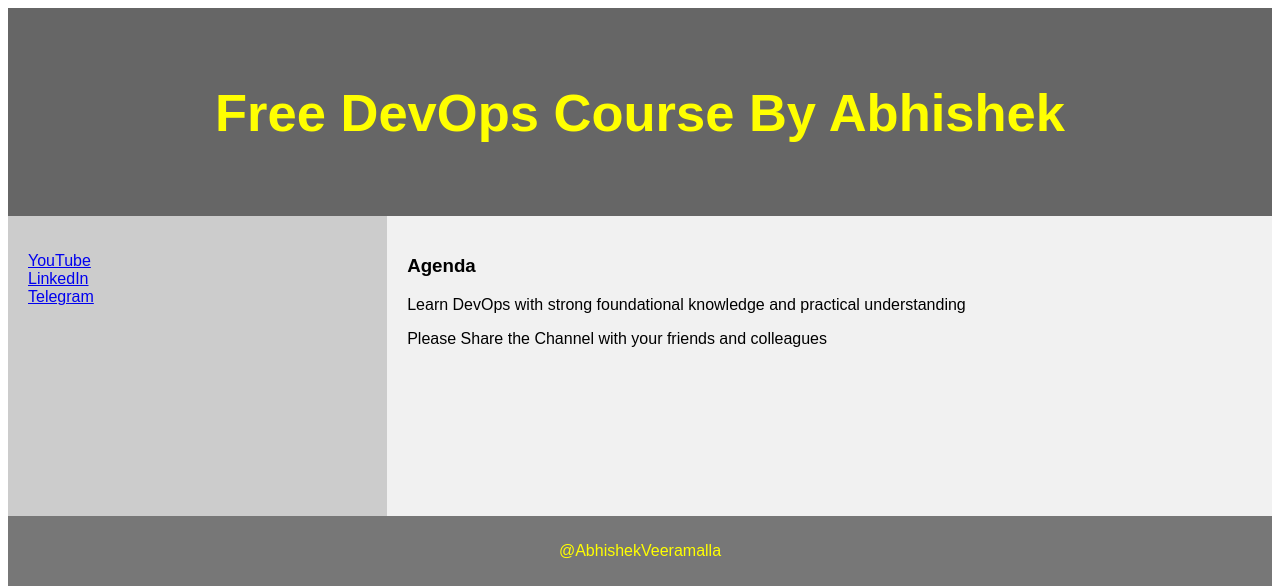
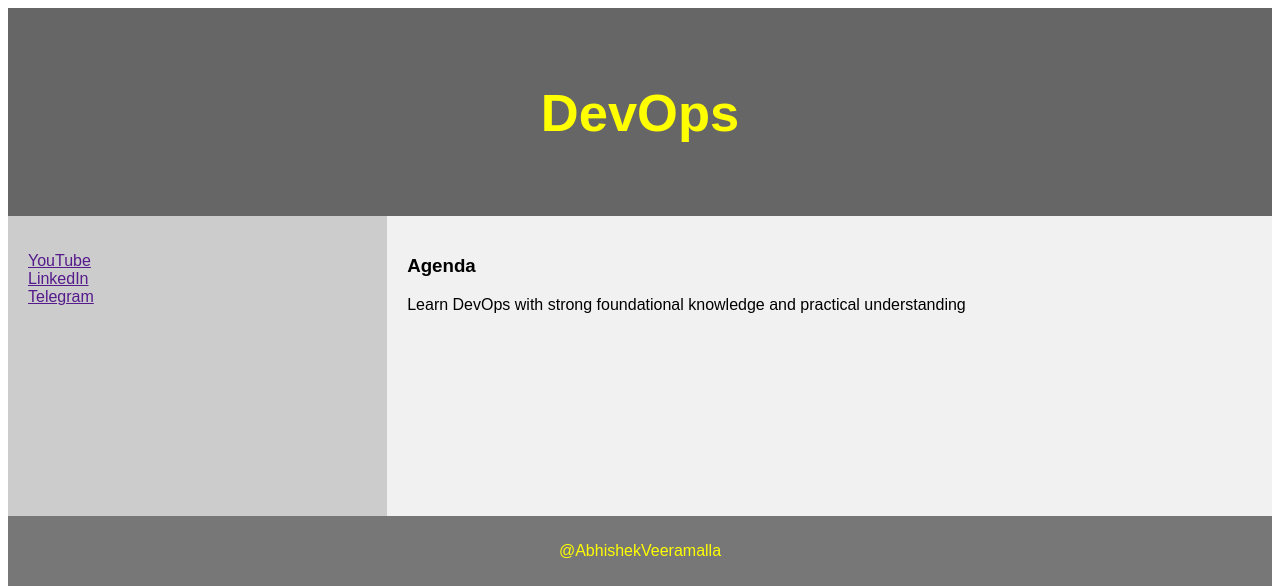
Before and after one commit to Kharat777/test, a Django app: page /demo/ in a window 1280 px wide. Shown: the top 588 px of the page. Run offline with Django 4.2, Linux system fonts and the light colour scheme.

Commit message:
Update demo_site.html

```diff
--- a/python-web-app/python-web-app/devops/demo/templates/demo_site.html
+++ b/python-web-app/python-web-app/devops/demo/templates/demo_site.html
@@ -73,22 +73,22 @@ footer {
 
 
 <header>
-  <h2>Free DevOps Course By Abhishek</h2>
+  <h2> DevOps </h2>
 </header>
 
 <section>
   <nav>
     <ul>
-      <li><a href="www.youtube.com/@AbhishekVeeramalla">YouTube</a></li>
-      <li><a href="www.linkedin.com/in/abhishek-veeramalla-77b33996/">LinkedIn</a></li>
-      <li><a href="https://telegram.me/abhishekveeramalla">Telegram</a></li>
+      <li><a href=>YouTube</a></li>
+      <li><a href=>LinkedIn</a></li>
+      <li><a href=>Telegram</a></li>
     </ul>
   </nav>
 
   <article>
     <h1>Agenda</h1>
     <p>Learn DevOps with strong foundational knowledge and practical understanding</p>
-    <p>Please Share the Channel with your friends and colleagues</p>
+    <p></p>
   </article>
 </section>
 
```
